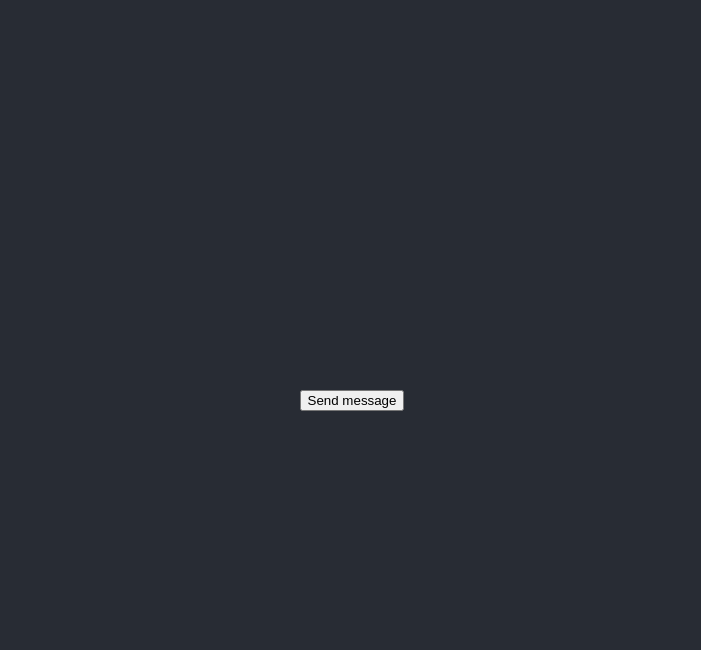
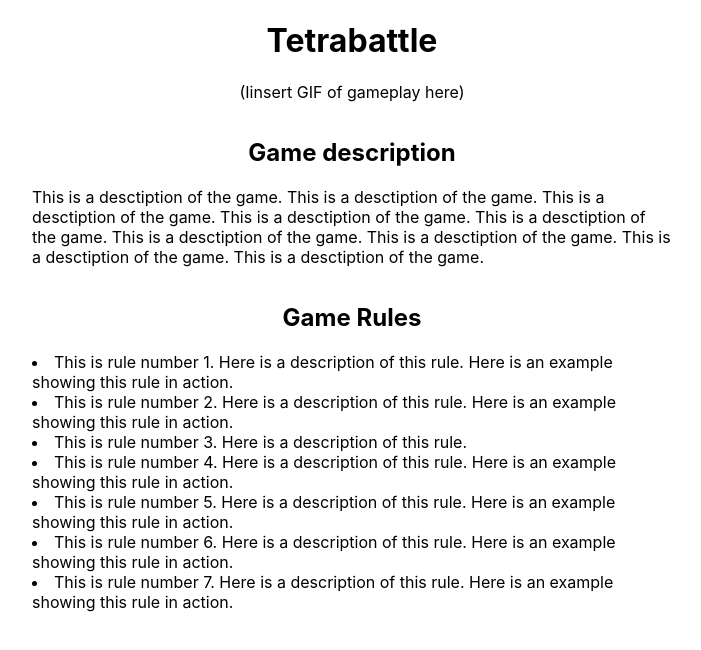
Before and after one commit to ryalsjosh14/tetra-battle, a React (Create React App) app in the folder tetribattle/: page / in a window 1280 px wide. Shown: the top 650 px of the page, without its empty margins (288-989 px from the left). Built offline with nearby package versions, Linux system fonts and the light colour scheme; no server answers.

Commit message:
add initial home page

```diff
--- a/tetribattle/package.json
+++ b/tetribattle/package.json
@@ -3,6 +3,7 @@
   "version": "0.1.0",
   "private": true,
   "dependencies": {
+    "@material-ui/core": "^4.12.3",
     "@testing-library/jest-dom": "^5.14.1",
     "@testing-library/react": "^11.2.7",
     "@testing-library/user-event": "^12.8.3",
--- a/tetribattle/src/App.js
+++ b/tetribattle/src/App.js
@@ -1,4 +1,5 @@
 import { w3cwebsocket } from 'websocket';
+import Home from './screens/Home'
 import './App.css';
 
 //currently fails if server is offline before client connects, but that should not matter since clients will be connecting to server intermittently ->
@@ -16,9 +17,7 @@ function send() {
 function App() {
   return (
     <div className="App">
-      <header className="App-header">
-        <button onClick={send}>Send message</button>
-      </header>
+      <Home></Home>
     </div>
   );
 }
--- /dev/null
+++ b/tetribattle/src/screens/Home.css
@@ -0,0 +1,5 @@
+.rules{
+    text-align: left;
+    align-items: left;
+    font-size: 18pt;
+}
--- /dev/null
+++ b/tetribattle/src/screens/Home.js
@@ -0,0 +1,43 @@
+import { Grid } from '@material-ui/core'
+import Typography from '@material-ui/core/Typography';
+
+export default function Home(){
+
+    return (
+        <Grid containter direction="column">
+            <Grid item container>
+                <Grid item xs={false} sm={2}/>
+                <Grid item xs={12} sm={8}>
+                    <h1>Tetrabattle</h1>
+                    <p>(Iinsert GIF of gameplay here)</p>
+                </Grid>
+                <Grid item xs={false} sm={2}/>
+
+                <Grid item xs={false} sm={3}/>
+                <Grid item xs={12} sm={6}>
+                    <h2>Game description</h2>
+                    <p align="left">This is a desctiption of the game. This is a desctiption of the game. This is a desctiption of the game. This is a desctiption of the game. This is a desctiption of the game. This is a desctiption of the game. This is a desctiption of the game. This is a desctiption of the game. This is a desctiption of the game. </p>
+                </Grid>
+                <Grid item xs={false} sm={3}/>
+
+                <Grid item xs={false} sm={3}/>
+                <Grid item xs={12} sm={6}>
+                    <h2>Game Rules</h2>
+                    <div align="left">
+                        <li>This is rule number 1. Here is a description of this rule. Here is an example showing this rule in action.</li>
+                        <li>This is rule number 2. Here is a description of this rule. Here is an example showing this rule in action.</li>
+                        <li>This is rule number 3. Here is a description of this rule. </li>
+                        <li>This is rule number 4. Here is a description of this rule. Here is an example showing this rule in action.</li>
+                        <li>This is rule number 5. Here is a description of this rule. Here is an example showing this rule in action.</li>
+                        <li>This is rule number 6. Here is a description of this rule. Here is an example showing this rule in action.</li>
+                        <li>This is rule number 7. Here is a description of this rule. Here is an example showing this rule in action.</li>
+
+                    </div>
+                </Grid>
+                <Grid item xs={false} sm={3}/>
+
+            </Grid>
+        </Grid>
+    )
+
+}
```
Also changed, not shown: 1 other file (tests, documents, lock files or other folders).
